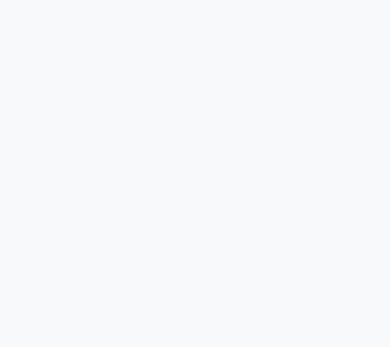
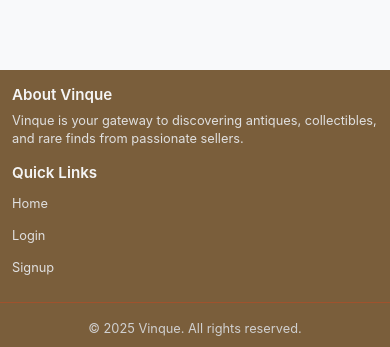
Before and after one commit to derder811/vinque, a React (Vite) app in the folder pro/: page /home/1 in a window 390 px wide. Shown: the part 494-841 px from the top of the page. Built offline with nearby package versions, Linux system fonts and the light colour scheme; no server answers.

Commit message:
minimal changes in logo,bg add footer

```diff
--- /dev/null
+++ b/pro/src/Compo/Footer/Footer.jsx
@@ -0,0 +1,33 @@
+import React from 'react';
+import { useNavigate } from 'react-router-dom';
+import styles from './Footer.module.css';
+
+export default function Footer() {
+  const navigate = useNavigate();
+
+  return (
+    <footer className={styles.footer}>
+      <div className={styles.footerContent}>
+        <div className={styles.footerSection}>
+          <h3 className={styles.sectionTitle}>About Vinque</h3>
+          <p className={styles.sectionText}>
+            Vinque is your gateway to discovering antiques, collectibles, and rare finds from passionate sellers.
+          </p>
+        </div>
+
+        <div className={styles.footerSection}>
+          <h3 className={styles.sectionTitle}>Quick Links</h3>
+          <ul className={styles.linksList}>
+            <li><button onClick={() => navigate('/')} className={styles.footerLink}>Home</button></li>
+            <li><button onClick={() => navigate('/login')} className={styles.footerLink}>Login</button></li>
+            <li><button onClick={() => navigate('/signup')} className={styles.footerLink}>Signup</button></li>
+          </ul>
+        </div>
+      </div>
+
+      <div className={styles.footerBottom}>
+        <p className={styles.copyright}>© 2025 Vinque. All rights reserved.</p>
+      </div>
+    </footer>
+  );
+}
--- /dev/null
+++ b/pro/src/Compo/Footer/Footer.module.css
@@ -0,0 +1,127 @@
+.footer {
+  background-color: #7a5e3b;
+  color: #f5f5f5;
+  padding: 2rem 0 1rem 0;
+  margin-top: auto;
+  font-family: 'Inter', -apple-system, BlinkMacSystemFont, 'Segoe UI', Roboto, sans-serif;
+}
+
+.footerContent {
+  max-width: 1200px;
+  margin: 0 auto;
+  padding: 0 2rem;
+  display: grid;
+  grid-template-columns: 1fr 1fr;
+  gap: 2rem;
+  align-items: start;
+}
+
+.footerSection {
+  display: flex;
+  flex-direction: column;
+}
+
+.sectionTitle {
+  font-size: 1.1rem;
+  font-weight: 600;
+  margin-bottom: 0.75rem;
+  color: #f5f5f5;
+}
+
+.sectionText {
+  font-size: 0.9rem;
+  line-height: 1.4;
+  color: #e0e0e0;
+  margin: 0;
+}
+
+.linksList {
+  list-style: none;
+  padding: 0;
+  margin: 0;
+  display: flex;
+  flex-direction: column;
+  gap: 0.5rem;
+}
+
+.footerLink {
+  background: none;
+  border: none;
+  color: #e0e0e0;
+  font-size: 0.9rem;
+  cursor: pointer;
+  padding: 0;
+  text-align: left;
+  transition: color 0.2s ease;
+}
+
+.footerLink:hover {
+  color: #f5f5f5;
+  text-decoration: underline;
+}
+
+.footerBottom {
+  border-top: 1px solid #a0522d;
+  margin-top: 1.5rem;
+  padding-top: 1rem;
+  text-align: center;
+}
+
+.copyright {
+  font-size: 0.85rem;
+  color: #d0d0d0;
+  margin: 0;
+}
+
+/* Responsive Design */
+@media (max-width: 768px) {
+  .footer {
+    padding: 1.5rem 0 1rem 0;
+  }
+
+  .footerContent {
+    grid-template-columns: 1fr;
+    gap: 1.5rem;
+    padding: 0 1rem;
+  }
+
+  .sectionTitle {
+    font-size: 1rem;
+  }
+
+  .sectionText {
+    font-size: 0.85rem;
+  }
+
+  .footerLink {
+    font-size: 0.85rem;
+  }
+}
+
+@media (max-width: 480px) {
+  .footer {
+    padding: 1rem 0 0.75rem 0;
+  }
+
+  .footerContent {
+    padding: 0 0.75rem;
+    gap: 1rem;
+  }
+
+  .sectionTitle {
+    font-size: 0.95rem;
+    margin-bottom: 0.5rem;
+  }
+
+  .sectionText {
+    font-size: 0.8rem;
+  }
+
+  .footerLink {
+    font-size: 0.8rem;
+  }
+
+  .copyright {
+    font-size: 0.8rem;
+  }
+}
--- a/pro/src/Page/HomePage/HomePage.jsx
+++ b/pro/src/Page/HomePage/HomePage.jsx
@@ -5,6 +5,7 @@ import Card from "../../Compo/CardItem/CardItem.jsx";
 import Header from "../../Compo/Header/Header.jsx";
 import Carousel from "../../Compo/Carousel/Carousel.jsx";
 import Category from "../../Compo/CategoryNav/CategoryNav.jsx";
+import Footer from "../../Compo/Footer/Footer.jsx";
 import styles from "./HomePage.module.css";
 
 export default function HomePage() {
@@ -178,7 +179,7 @@ export default function HomePage() {
         </div>
       </section>
 
-
+      <Footer />
     </div>
   );
 }
--- a/pro/src/Page/HomePage/HomePage.module.css
+++ b/pro/src/Page/HomePage/HomePage.module.css
@@ -7,6 +7,8 @@
   box-sizing: border-box;
   padding: 0;
   margin: 0;
+  display: flex;
+  flex-direction: column;
 }
 
 /* Ensure Header, Carousel, and Category fit on 480px screen */
@@ -137,7 +139,7 @@
 
 .productGrid {
   display: grid;
-  grid-template-columns: repeat(auto-fill, minmax(280px, 1fr));
+  grid-template-columns: repeat(2, 1fr);
   gap: 1.5rem;
   margin-bottom: 2rem;
 }
@@ -153,7 +155,7 @@
 /* Responsive Design */
 @media (max-width: 1024px) {
   .productGrid {
-    grid-template-columns: repeat(auto-fill, minmax(250px, 1fr));
+    grid-template-columns: repeat(2, 1fr);
     gap: 1.25rem;
   }
 
@@ -174,7 +176,7 @@
 
 @media (max-width: 768px) {
   .productGrid {
-    grid-template-columns: repeat(auto-fill, minmax(220px, 1fr));
+    grid-template-columns: repeat(2, 1fr);
     gap: 1rem;
   }
 
--- a/pro/src/Page/LandingPage/LandingPage.jsx
+++ b/pro/src/Page/LandingPage/LandingPage.jsx
@@ -2,6 +2,7 @@ import { useEffect, useState, useRef } from "react";
 import { useNavigate } from "react-router-dom";
 import styles from "./LandingPage.module.css";
 import CardItem from "../../Compo/CardItem/CardItem";
+import Footer from "../../Compo/Footer/Footer";
 
 export default function LandingPage() {
   const navigate = useNavigate();
@@ -70,7 +71,7 @@ export default function LandingPage() {
       <div className={styles.backgroundGradient}></div>
 
       <div className={styles.overlay}>
-        <img src="/Vinque_logo.png" alt="Vinque Logo" />
+        {/* <img src="/Vinque_logo.png" alt="Vinque Logo" /> */}
         <h1 className={`${styles.landingTitle} ${styles.fadeInUp}`}>
           Welcome to Vinque
         </h1>
@@ -106,6 +107,8 @@ export default function LandingPage() {
           ))
         )}
       </section>
+
+      <Footer />
     </main>
   );
 }
--- a/pro/src/Page/LandingPage/LandingPage.module.css
+++ b/pro/src/Page/LandingPage/LandingPage.module.css
@@ -28,13 +28,15 @@ html,
   z-index: 2;
   padding-top: 100px;
   overflow-x: hidden;
+  display: flex;
+  flex-direction: column;
 }
 
-/* Background gradient */
+/* Background image */
 .backgroundGradient {
   position: fixed;
   inset: 0;
-  background: linear-gradient(135deg, var(--accent-color), #f9f4e9); /* Soft gradient using accent color */
+  background: url('/landingpage_bg.png') center center/cover no-repeat;
   z-index: 0;
 }
 
@@ -56,7 +58,7 @@ html,
 .landingTitle {
   font-size: 3rem;
   font-weight: 800;
-  color: var(--primary-color); /* Matches the dark accent color */
+  color: white; /* Changed to white */
   margin-bottom: 1.2rem;
   letter-spacing: 0.04em;
   /* background-color is transparent by default if not set */
@@ -64,7 +66,7 @@ html,
 
 .landingSubtitle {
   font-size: 1.25rem;
-  color: var(--text-dark); /* Using the dark accent color for subtitle */
+  color: white; /* Changed to white */
   margin-bottom: 2rem;
 }
 
@@ -93,7 +95,7 @@ html,
   max-width: 1200px;
   padding: 0 1.5rem;
   display: grid;
-  grid-template-columns: repeat(auto-fill, minmax(260px, 1fr));
+  grid-template-columns: repeat(2, 1fr);
   gap: 2rem;
   z-index: 3;
   position: relative;
@@ -155,7 +157,7 @@ html,
     font-size: 1rem;
   }
   .cardSection {
-    grid-template-columns: repeat(auto-fill, minmax(180px, 1fr));
+    grid-template-columns: repeat(2, 1fr);
     gap: 1.2rem;
   }
 }
```
Also changed, not shown: pro/Vinque_logo.png, pro/public/landingpage_bg.png (added).
